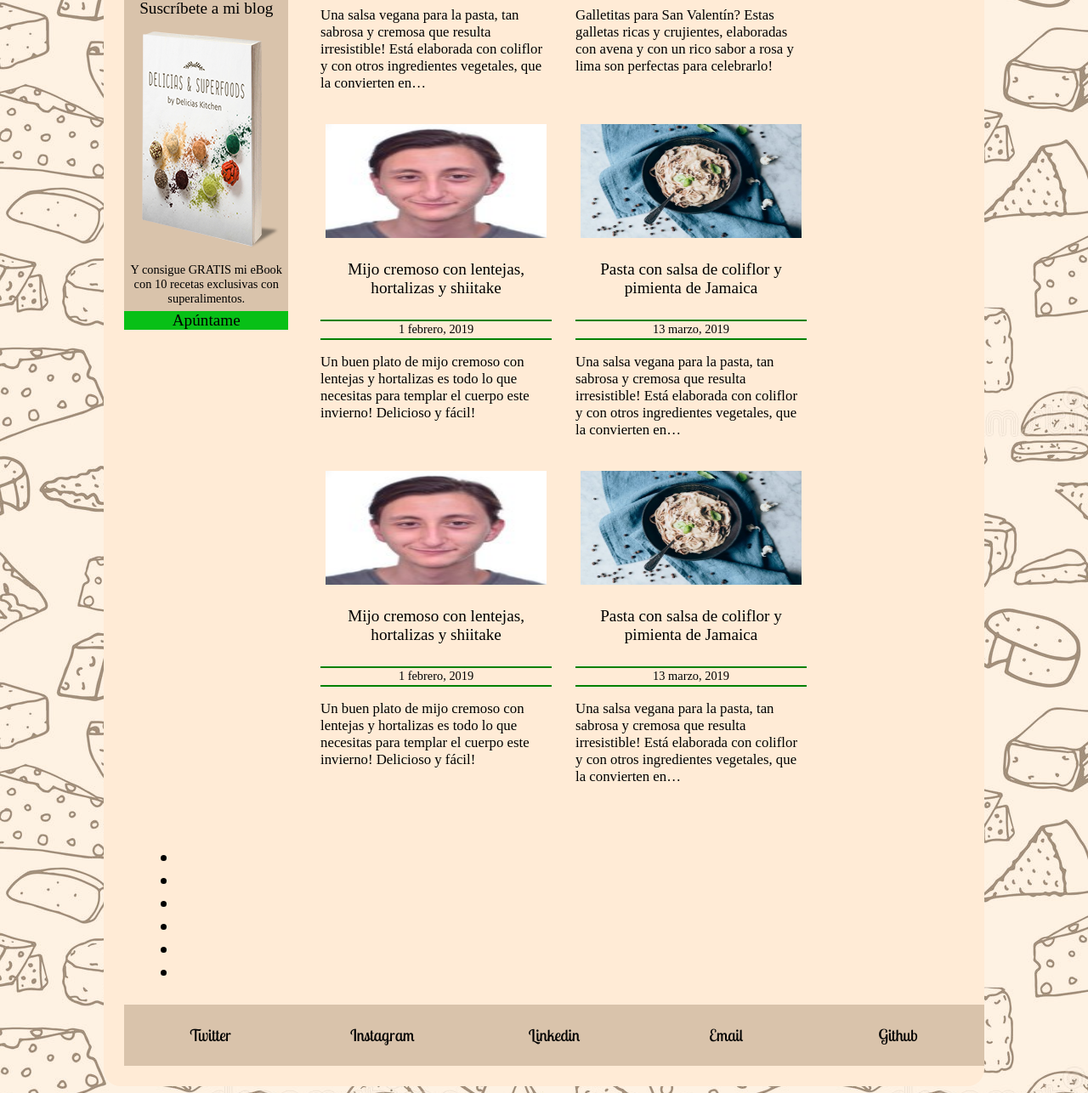
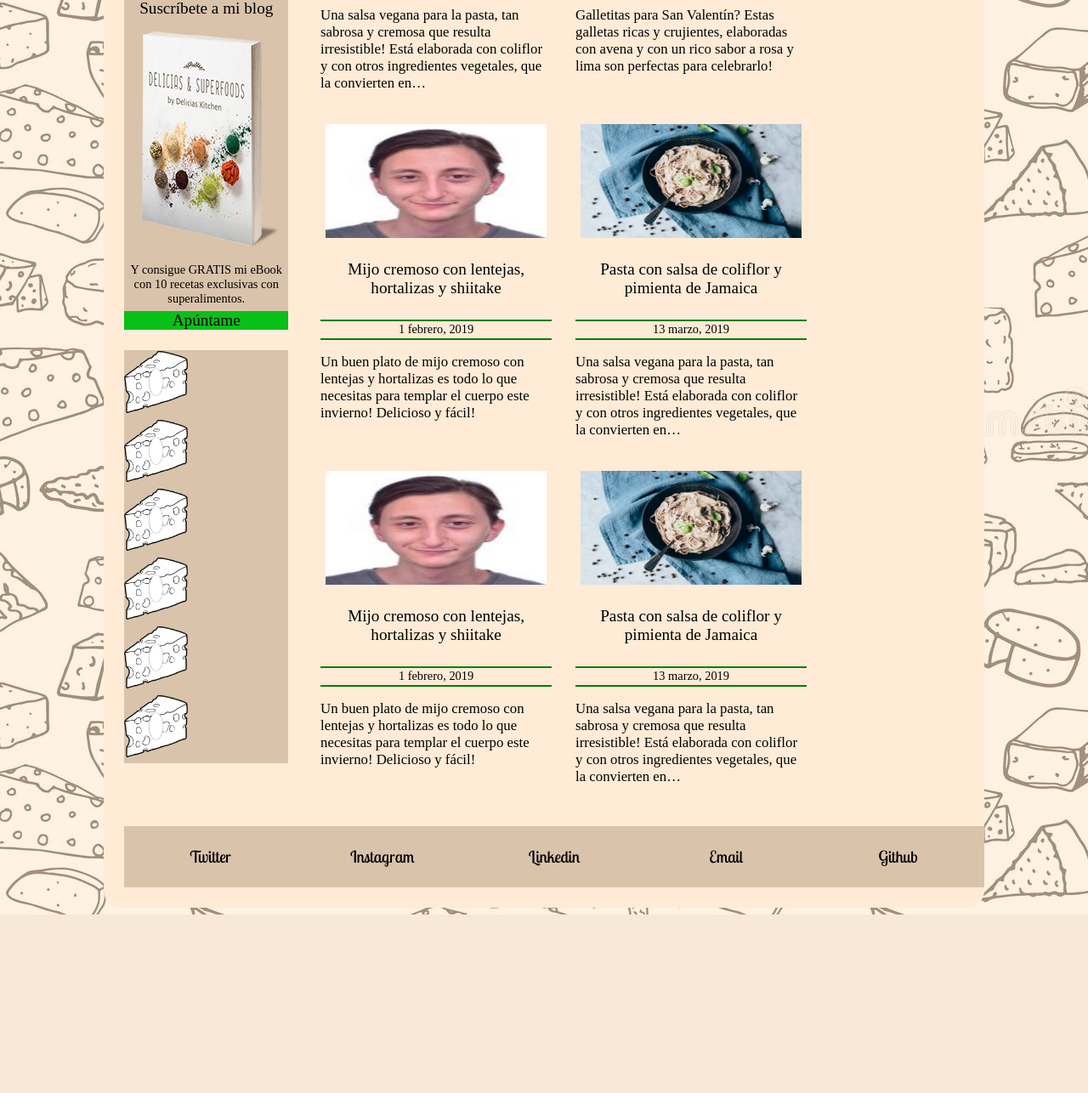
Before and after one commit to FranciscoMejias/M04Pages, a PHP site: page / in a window 1280 px wide. Shown: the part 716-2002 px from the top of the page at 85% size. After the commit the page ends 1792 px from the top, so only its background shows below. Run offline with PHP 8.4, Linux system fonts and the light colour scheme.

Commit message:
We need more Cheese

```diff
--- a/Mejias_Francisco_DAMr/css/index.css
+++ b/Mejias_Francisco_DAMr/css/index.css
@@ -1,6 +1,15 @@
+/*     SECTION PAGINACION     */
+div.left {
+    width: 20%;
+    margin: 0px;
+    padding: 0px;
+}
+
+/*********************************************************/
+
 /*     ASIDE     */
 aside {
-    width: 20%;
+    width: 100%;
 }
 
 aside article:first-of-type {
@@ -61,10 +70,46 @@ aside article:first-of-type a{
 aside article:first-of-type a:hover {
     text-decoration: underline;
 }
+
 /*********************************************************/
 
-/*     SECTION     */
-section {
+/*     SECTION PAGINACION     */
+section.paginacion {
+    width: 100%;
+}
+
+section.paginacion {
+    background-color: rgb(217, 195, 171);
+}
+
+section.paginacion ul {
+    margin: 0px;
+    padding: 0px;
+}
+
+section.paginacion ul li {
+    list-style-type: none;
+    margin: 0px;
+    padding: 0px;
+}
+
+section.paginacion ul li a{
+    margin: 0px;
+    padding: 0px;
+}
+
+section.paginacion ul li a img{
+    max-width: 75px;
+    margin: 0px;
+    padding: 0px;
+    content: attr('1');
+}
+
+
+/*********************************************************/
+
+/*     SECTION RECETAS     */
+section.recetas {
     display: flex;
     flex-wrap: wrap;
     width: 80%;
@@ -72,41 +117,42 @@ section {
     padding-right: 1em;
 }
 
-section a {
+section.recetas a {
     padding: calc(0.5em + 2px);
     box-sizing: border-box;
     width: 50%;
     max-width: 300px;
     height: 17em;
+    top: 0px;
 }
 
-section article {
+section.recetas article {
     height: 16em;
 }
 
-section article figure {
+section.recetas article figure {
     margin: 0px;
     height: 35%;
 }
 
-section article img {
+section.recetas article img {
     max-width: 260px;
     max-height: 195px;
 }
 
-section article p {
+section.recetas article p {
     display: flex;
     justify-content: center;
 }
 
-section article p:first-of-type {
+section.recetas article p:first-of-type {
     align-items: center;
     text-align: center;
     font-size: var(--title);
     height: 15%;
 }
 
-section article p:nth-of-type(2n) {
+section.recetas article p:nth-of-type(2n) {
     align-items: center;
     font-size: var(--text-little);
     border-top: 2px solid green;
@@ -114,22 +160,22 @@ section article p:nth-of-type(2n) {
     height: 5%;
 }
 
-section article p:nth-of-type(3n) {
+section.recetas article p:nth-of-type(3n) {
     font-size: var(--text);
     height: 30%;
     overflow: auto;
 }
 
-section article p:nth-of-type(3n)::-webkit-scrollbar {
+section.recetas article p:nth-of-type(3n)::-webkit-scrollbar {
     width: 2px;
 }
 
-section article p:nth-of-type(3n)::-webkit-scrollbar-thumb {
+section.recetas article p:nth-of-type(3n)::-webkit-scrollbar-thumb {
     background-color: rgba(0, 0, 0, 0.3);
     border-radius: 1px;
 }
 
-section a:hover {
+section.recetas a:hover {
     border: 2px solid black;
     padding: 0.5em;
     box-shadow: 2.5px 5px 5px 2.5px rgba(0, 0, 0, 0.3);
--- a/Mejias_Francisco_DAMr/index.html
+++ b/Mejias_Francisco_DAMr/index.html
@@ -34,6 +34,7 @@ APELLIDOS: Mejias Brioso
         </ul>
     </nav>
     <main>
+        <div class="left">
             <aside>
                 <a href="contacto/sobremi.html">
                     <article>
@@ -58,7 +59,18 @@ APELLIDOS: Mejias Brioso
                     <a href="">Apúntame</a>
                 </article>
             </aside>
-        <section>
+            <section class="paginacion">
+                <ul>
+                    <li><a href=""><img src="imagenes/anotherQuesito.png"></a></li>
+                    <li><a href=""><img src="imagenes/anotherQuesito.png"></a></li>
+                    <li><a href=""><img src="imagenes/anotherQuesito.png"></a></li>
+                    <li><a href=""><img src="imagenes/anotherQuesito.png"></a></li>
+                    <li><a href=""><img src="imagenes/anotherQuesito.png"></a></li>
+                    <li><a href=""><img src="imagenes/anotherQuesito.png"></a></li>
+                </ul>
+            </section>
+        </div>
+        <section class="recetas">
             <a href="">
                 <article>
                     <figure>
@@ -142,16 +154,6 @@ APELLIDOS: Mejias Brioso
             </a>
         </section>
     </main>
-    <section class="paginacion">
-        <ul>
-            <li><a href=""></a></li>
-            <li><a href="" class="active"></a></li>
-            <li><a href=""></a></li>
-            <li><a href=""></a></li>
-            <li><a href=""></a></li>
-            <li><a href=""></a></li>
-        </ul>
-    </section>
     <footer>
         <ul>
             <li><a target="_blank" href="https://twitter.com/Fran1535">Twitter</a></li>
```
Also changed, not shown: Mejias_Francisco_DAMr/imagenes/anotherQuesito.png (added). Lines whose indentation alone changed are shown as unchanged.
